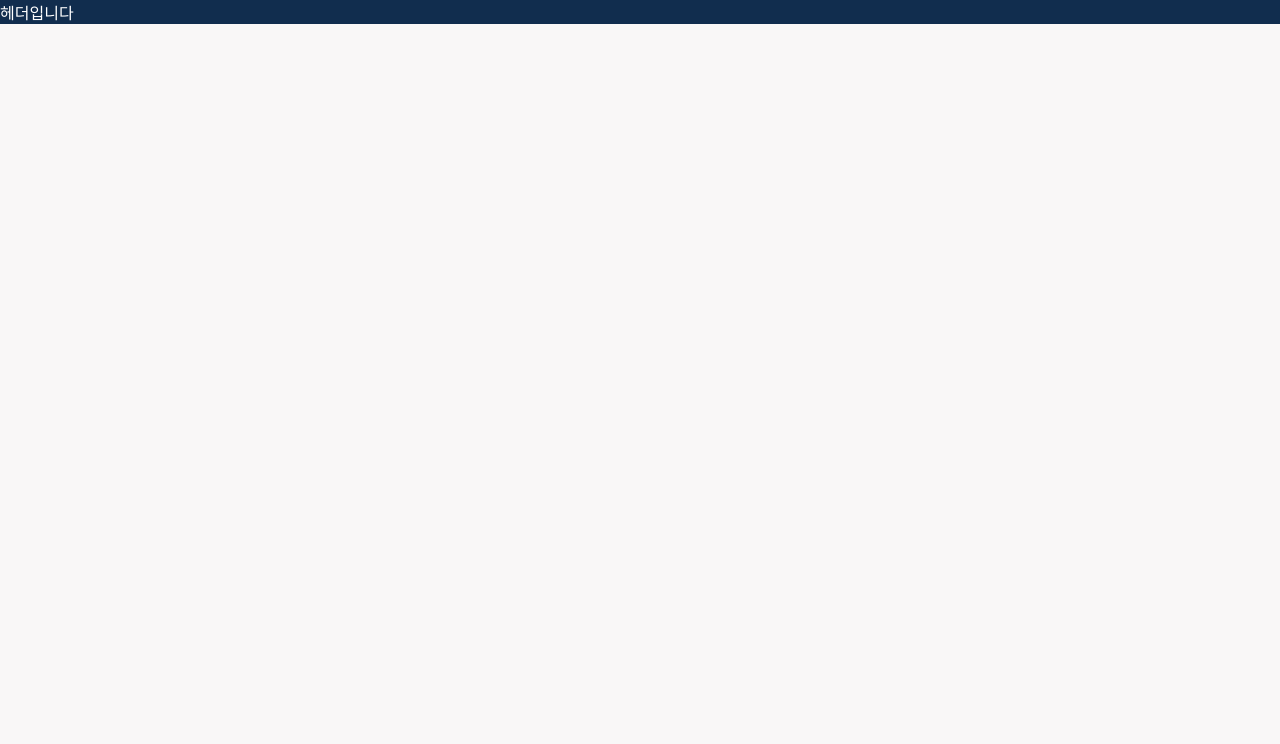
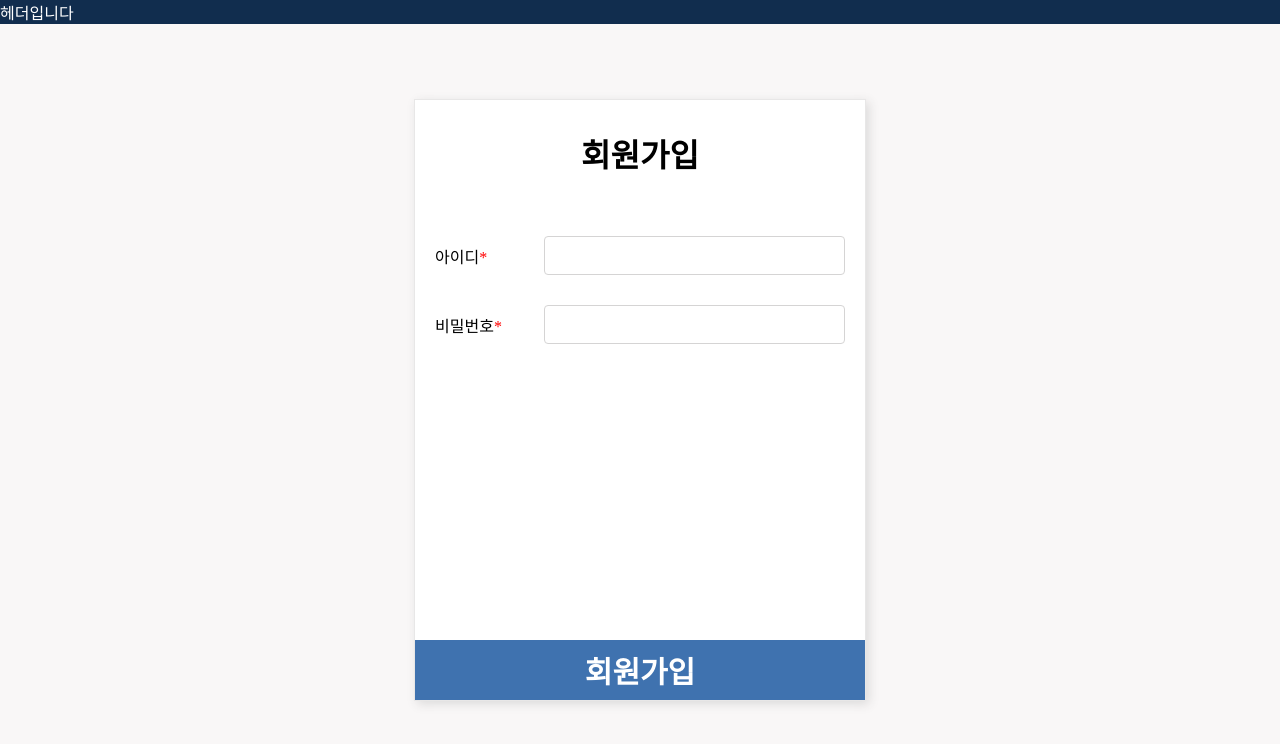
Before and after one commit to Bhanjo/wanted-pre-onboarding-challenge-fe-1, a React (Create React App) app: page /auth-sign-up in a window 1280 px wide. Before the commit this address had no page. Shown: the top 744 px of the page. Built offline with nearby package versions, Linux system fonts and the light colour scheme.

Commit message:
feat: 회원가입 폼 UI 구현

```diff
--- a/src/App.js
+++ b/src/App.js
@@ -15,8 +15,8 @@ function App() {
         <Header />
         <Routes>
           <Route path='/' element={<Home />} />
-          <Route path='/sign-in' element={<SignIn />} />
-          <Route path='/sign-up' element={<SignUp />} />
+          <Route path='/auth-sign-in' element={<SignIn />} />
+          <Route path='/auth-sign-up' element={<SignUp />} />
         </Routes>
       </ThemeProvider>
     </BrowserRouter>
--- /dev/null
+++ b/src/componenets/ContentContainer/index.js
@@ -0,0 +1,17 @@
+import styled from 'styled-components';
+
+// 콘텐츠를 정 중앙에 배치하기 위한 컨테이너입니다.
+const ContentContainer = ({ children }) => {
+  return <Container>{children}</Container>;
+};
+
+const Container = styled.div`
+  width: 100%;
+  height: inherit;
+  display: flex;
+  flex-direction: column;
+  align-items: center;
+  justify-content: center;
+`;
+
+export default ContentContainer;
--- /dev/null
+++ b/src/componenets/Sign/index.js
@@ -0,0 +1,33 @@
+import styled from 'styled-components';
+import ContentContainer from '../ContentContainer';
+
+// 회원가입, 로그인을 위한 컴포넌트입니다.
+const Sign = ({ title, children }) => {
+  return (
+    <ContentContainer>
+      <Wrap>
+        <Title>{title}</Title>
+        {children}
+      </Wrap>
+    </ContentContainer>
+  );
+};
+
+const Wrap = styled.div`
+  display: flex;
+  flex-direction: column;
+  justify-content: space-between;
+  min-width: 450px;
+  height: 600px;
+  background-color: #fff;
+  border: 1px solid #e8e7e7;
+  /* border-radius: 16px; */
+  box-shadow: 3px 3px 10px #dbdada;
+`;
+
+const Title = styled.h1`
+  margin: 30px 0;
+  text-align: center;
+`;
+
+export default Sign;
--- a/src/pages/Home.js
+++ b/src/pages/Home.js
@@ -1,5 +1,6 @@
 import styled from 'styled-components';
 import { useRef, useState } from 'react';
+import ContentContainer from '../componenets/ContentContainer';
 
 // 로그인이 안되어 있다면 로그인 페이지로 이동 기능 구현 필요
 const Home = () => {
@@ -42,7 +43,7 @@ const Home = () => {
   };
 
   return (
-    <Container>
+    <ContentContainer>
       <TodoContainer>
         <form onSubmit={onSubmit}>
           <input value={content} onChange={onChange} />
@@ -54,18 +55,9 @@ const Home = () => {
           ))}
         </div>
       </TodoContainer>
-    </Container>
+    </ContentContainer>
   );
 };
-
-const Container = styled.div`
-  width: 100%;
-  height: inherit;
-  display: flex;
-  flex-direction: column;
-  align-items: center;
-  justify-content: center;
-`;
 
 const TodoContainer = styled.div`
   min-width: 400px;
--- a/src/pages/SignUp.js
+++ b/src/pages/SignUp.js
@@ -1,5 +1,98 @@
+import { useState } from 'react';
+import styled from 'styled-components';
+import Sign from '../componenets/Sign';
+
 const SignUp = () => {
-  return <p>회원가입 페이지입니다</p>;
+  const initForm = {
+    email: '',
+    password: '',
+  };
+
+  const [inputs, setInputs] = useState(initForm);
+  const { email, password } = inputs;
+
+  const onChange = e => {
+    const { name, value } = e.target;
+    setInputs({
+      ...inputs,
+      [name]: value,
+    });
+  };
+
+  const onSubmit = e => {
+    e.preventDefault();
+    console.log('email:', email, 'password:', password);
+    setInputs(initForm);
+  };
+
+  return (
+    <Sign title={'회원가입'}>
+      <Form onSubmit={onSubmit}>
+        <InputContainer>
+          <InputGroup>
+            <label htmlFor='email'>아이디</label>
+            <input name='email' value={email} onChange={onChange} />
+          </InputGroup>
+          <InputGroup>
+            <label htmlFor='password'>비밀번호</label>
+            <input name='password' value={password} onChange={onChange} />
+          </InputGroup>
+        </InputContainer>
+        <button type='submit'>회원가입</button>
+      </Form>
+    </Sign>
+  );
 };
 
+const Form = styled.form`
+  height: 100%;
+  display: flex;
+  flex-direction: column;
+  justify-content: space-between;
+  button {
+    display: flex;
+    justify-content: center;
+    align-items: center;
+    width: 100%;
+    height: 60px;
+    color: #fff;
+    display: flex;
+    font-size: 30px;
+    font-weight: bold;
+    background-color: ${({ theme }) => theme.colors.primary.indigo};
+    transition: 0.2s;
+    cursor: pointer;
+  }
+  button:hover {
+    background-color: ${({ theme }) => theme.colors.primary.darkblue};
+  }
+`;
+
+const InputContainer = styled.div`
+  display: flex;
+  flex-direction: column;
+  gap: 30px 0;
+  margin: 30px 20px 0 20px;
+`;
+
+const InputGroup = styled.div`
+  display: flex;
+  justify-content: space-between;
+  align-items: center;
+  label::after {
+    content: '*';
+    color: red;
+  }
+  input {
+    width: 70%;
+    height: 35px;
+    padding-left: 10px;
+    border-radius: 4px;
+    border: 1px solid #d5d4d4;
+  }
+  input:focus {
+    outline: 2px solid ${({ theme }) => theme.colors.primary.indigo};
+  }
+`;
+
 export default SignUp;
```
Also changed, not shown: .eslintrc.json.
